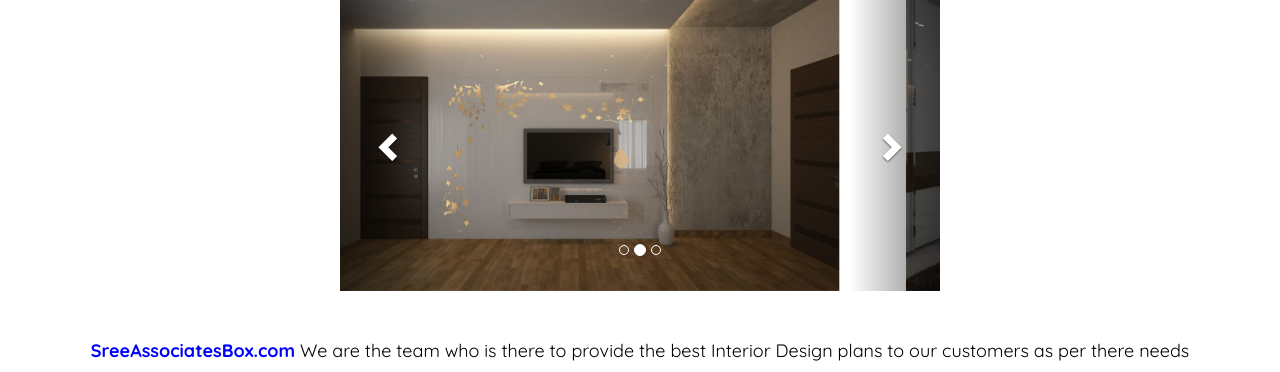
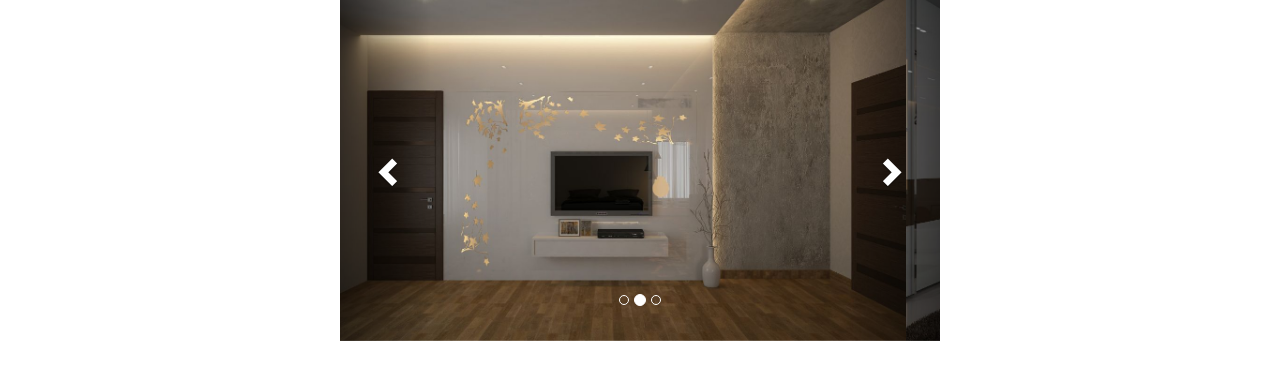
Before and after one commit to Osgroup-Geeks/scripts, a plain HTML site: page interior_designs.html in a window 1280 px wide. Shown: the part 153-525 px from the top of the page. Drawn offline with nearby package versions, Linux system fonts and the light colour scheme.

Commit message:
this is to check branching

```diff
--- a/interior_designs.html
+++ b/interior_designs.html
@@ -104,15 +104,15 @@
 
 				<div class="carousel-inner">
 					<div class="item active" >
-						<img src="images/int1.jpeg" style='height:300px' alt="Los Angeles">
+						<img src="images/int1.jpeg" style='height:350px' alt="Los Angeles">
 					</div>
 
 					<div class="item">
-						<img src="images/int2.jpeg" style='height:300px;' alt="Chicago" >
+						<img src="images/int2.jpeg" style='height:350px;' alt="Chicago" >
 					</div>
 
 					<div class="item">
-						<img src="images/int3.jpg" style='height:300px;' alt="New york">
+						<img src="images/int3.jpg" style='height:350px;' alt="New york">
 					</div>
 				</div>
 
```
